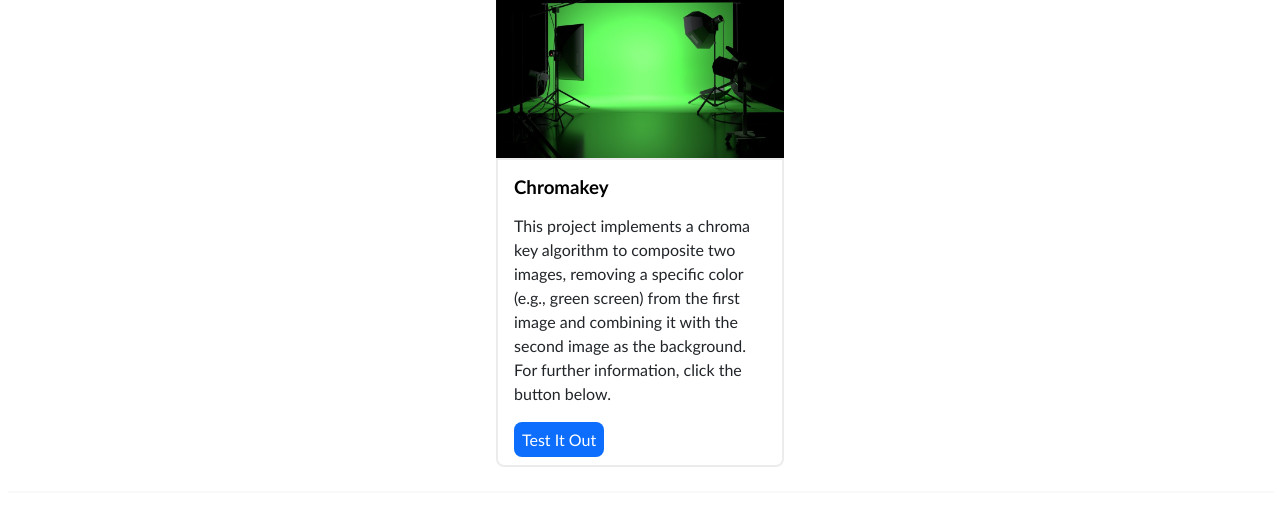
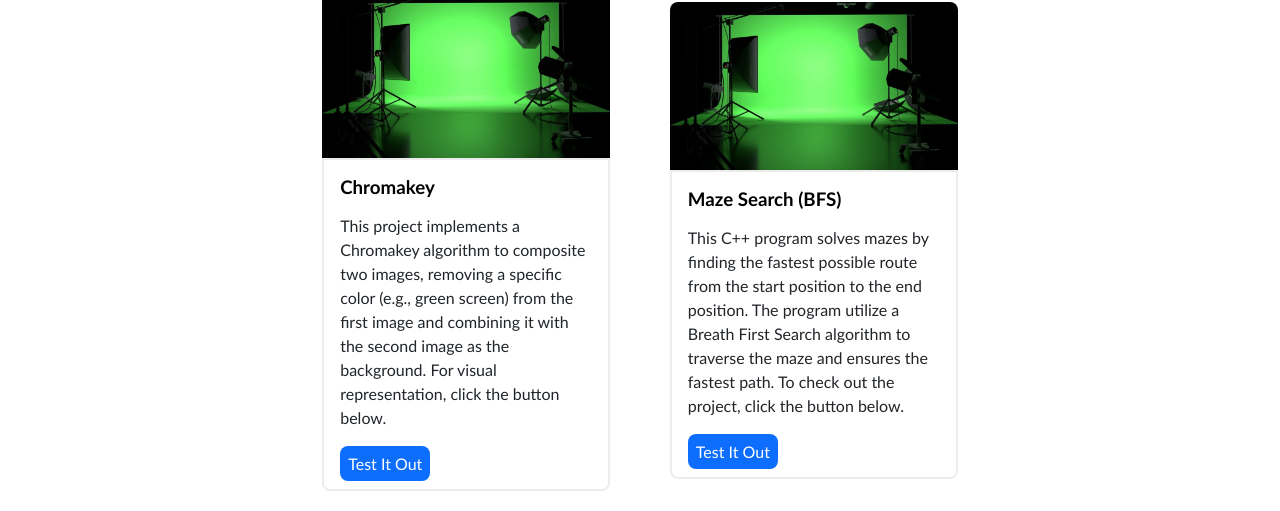
Before and after one commit to ShaneYokota72/Portfolio-Website, a plain HTML site: page projects.html in a window 1280 px wide. Shown: the part 156-667 px from the top of the page. Drawn offline with Linux system fonts and the light colour scheme.

Commit message:
Maze Implemented / Resume Updated

```diff
--- a/projects.html
+++ b/projects.html
@@ -34,15 +34,30 @@
   </ul>
 </nav>
 
-<div class="card" style="width: 18rem;">
-  <div class="card-head" >
-    <img src="Chromakey.jpeg" class="card-img-top" alt="Project Image" style="width:18rem;">
+<div class="projectcontainer">
+
+  <div class="card" style="width: 18rem;">
+    <div class="card-head" id="ChromakeyProj">
+      <img src="Chromakey.jpeg" class="card-img-top" alt="Project Image" style="width:18rem;">
+    </div>
+    <div class="card-body">
+      <h3 class="card-title" style="margin: 0 auto 0.5rem 0;">Chromakey</h3>
+      <p class="card-text" style="margin: 1rem auto 1.5rem auto;">This project implements a Chromakey algorithm to composite two images, removing a specific color (e.g., green screen) from the first image and combining it with the second image as the background. For visual representation, click the button below.</p>
+      <a href="Chromakey.html" class="card-button">Test It Out</a>
+    </div>
   </div>
-  <div class="card-body">
-    <h3 class="card-title" style="margin: 0 auto 0.5rem 0;">Chromakey</h3>
-    <p class="card-text" style="margin: 1rem auto 1.5rem auto;">This project implements a chroma key algorithm to composite two images, removing a specific color (e.g., green screen) from the first image and combining it with the second image as the background. For further information, click the button below.</p>
-    <a href="Chromakey.html" class="card-button">Test It Out</a>
+
+  <div class="card" style="width: 18rem;">
+    <div class="card-head" id="MazeSearchProj">
+      <img src="Chromakey.jpeg" class="card-img-top" alt="Project Image" style="width:18rem;">
+    </div>
+    <div class="card-body">
+      <h3 class="card-title" style="margin: 0 auto 0.5rem 0;">Maze Search (BFS)</h3>
+      <p class="card-text" style="margin: 1rem auto 1.5rem auto;">This C++ program solves mazes by finding the fastest possible route from the start position to the end position. The program utilize a Breath First Search algorithm to traverse the maze and ensures the fastest path. To check out the project, click the button below.</p>
+      <a href="maze.html" class="card-button">Test It Out</a>
+    </div>
   </div>
+
 </div>
 
 
--- a/style.css
+++ b/style.css
@@ -172,6 +172,27 @@ footer{
     text-decoration: underline;
 }
 
+.projectcontainer{
+    display: grid;
+    grid-template-columns: 1fr 1fr;
+    grid-template-rows: 1fr;
+
+    width: 55%;
+    margin: 0 auto;
+    height: auto;
+}
+
+#ChromakeyProj{
+    grid-column-start: 1;
+    grid-column-end: 2;
+}
+
+#MazeSearchProj{
+    grid-column-start: 2;
+    grid-column-end: 3;
+}
+
+
 @media only screen and (max-width: 1000px){
     #menulist{
         flex-direction: column;
```
Also changed, not shown: maze.html (+5 -1 lines), resume.html (+1 -1 lines), maze.js, 5 other files.
